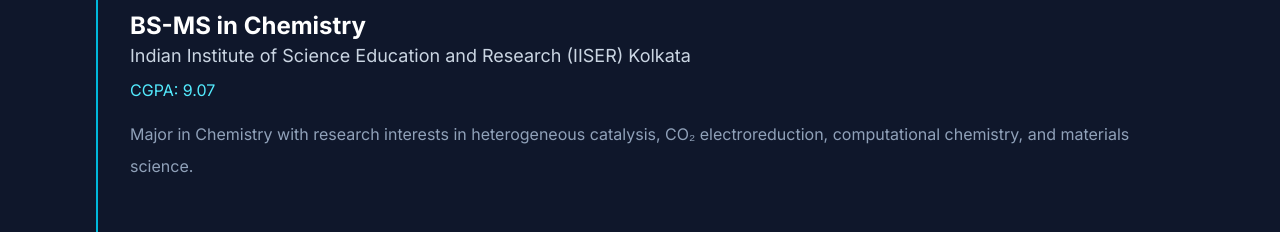
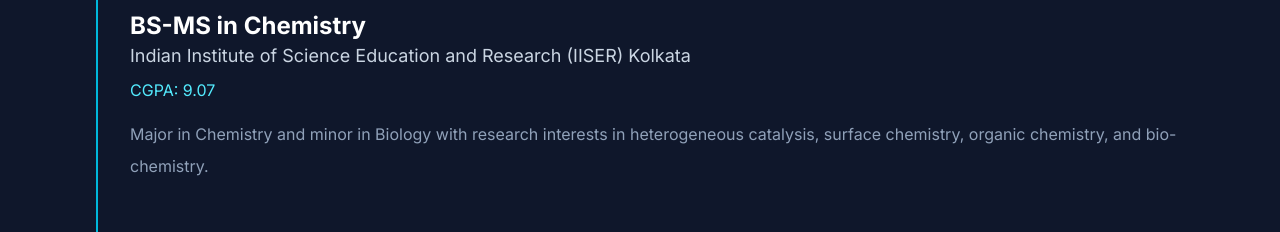
Before and after one commit to Rupak-723/rupak-portfolio, a Next.js app: page / in a window 1280 px wide. Shown: the part 2284-2516 px from the top of the page. Built offline with nearby package versions, Linux system fonts and the light colour scheme.

Commit message:
Update education description and minor field of study

```diff
--- a/data/education.ts
+++ b/data/education.ts
@@ -5,7 +5,7 @@ const education = [
     institute: "Indian Institute of Science Education and Research (IISER) Kolkata",
     grade: "CGPA: 9.07",
     description:
-      "Major in Chemistry with research interests in heterogeneous catalysis, CO₂ electroreduction, computational chemistry, and materials science.",
+      "Major in Chemistry and minor in Biology with research interests in heterogeneous catalysis, surface chemistry, organic chemistry, and bio-chemistry.",
   },
 
   {
```
